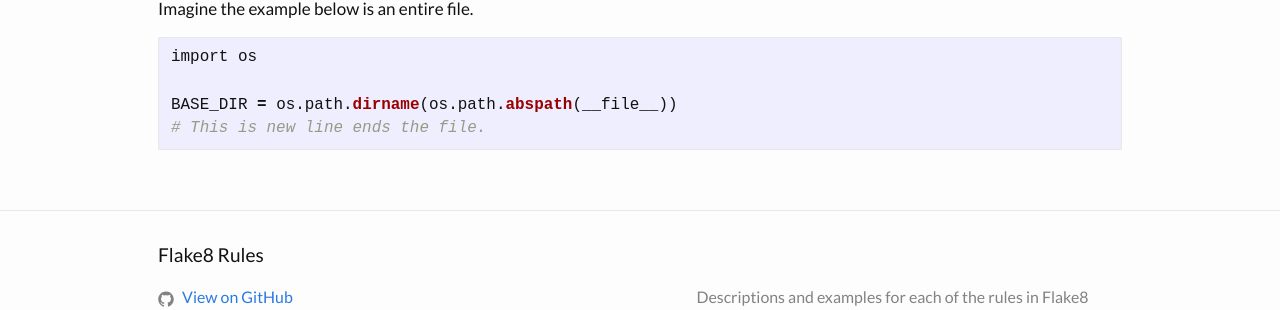
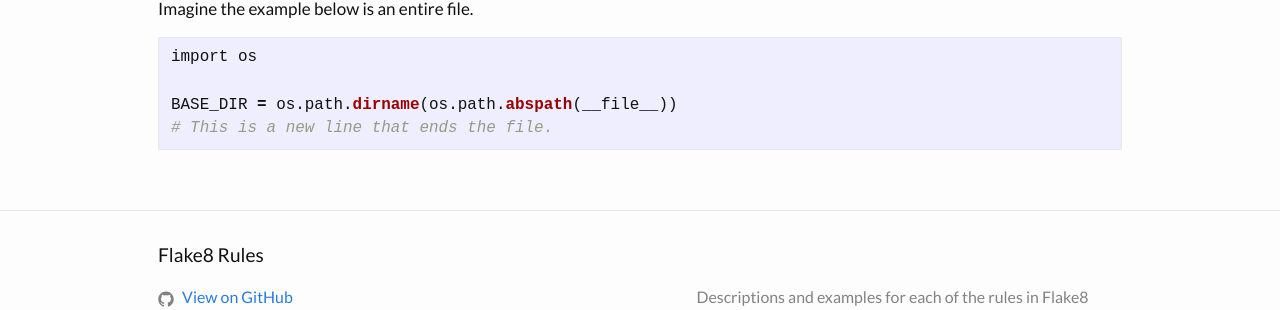
Before and after one commit to grantmcconnaughey/Flake8Rules, a Jekyll site: the page built from _rules/W292.md, in a window 1280 px wide. Shown: the part 481-791 px from the top of the page. Built offline with Jekyll 4.4.1, drawn with Linux system fonts in a browser that asks for light colours; nearby versions of some CDN libraries; comment, search, counter and statistics services are not loaded.

Commit message:
Fix grammar in the comment.

````diff
--- a/_rules/W292.md
+++ b/_rules/W292.md
@@ -23,5 +23,5 @@ Imagine the example below is an entire file.
 import os
 
 BASE_DIR = os.path.dirname(os.path.abspath(__file__))
-# This is new line ends the file.
+# This is a new line that ends the file.
 ```
````
